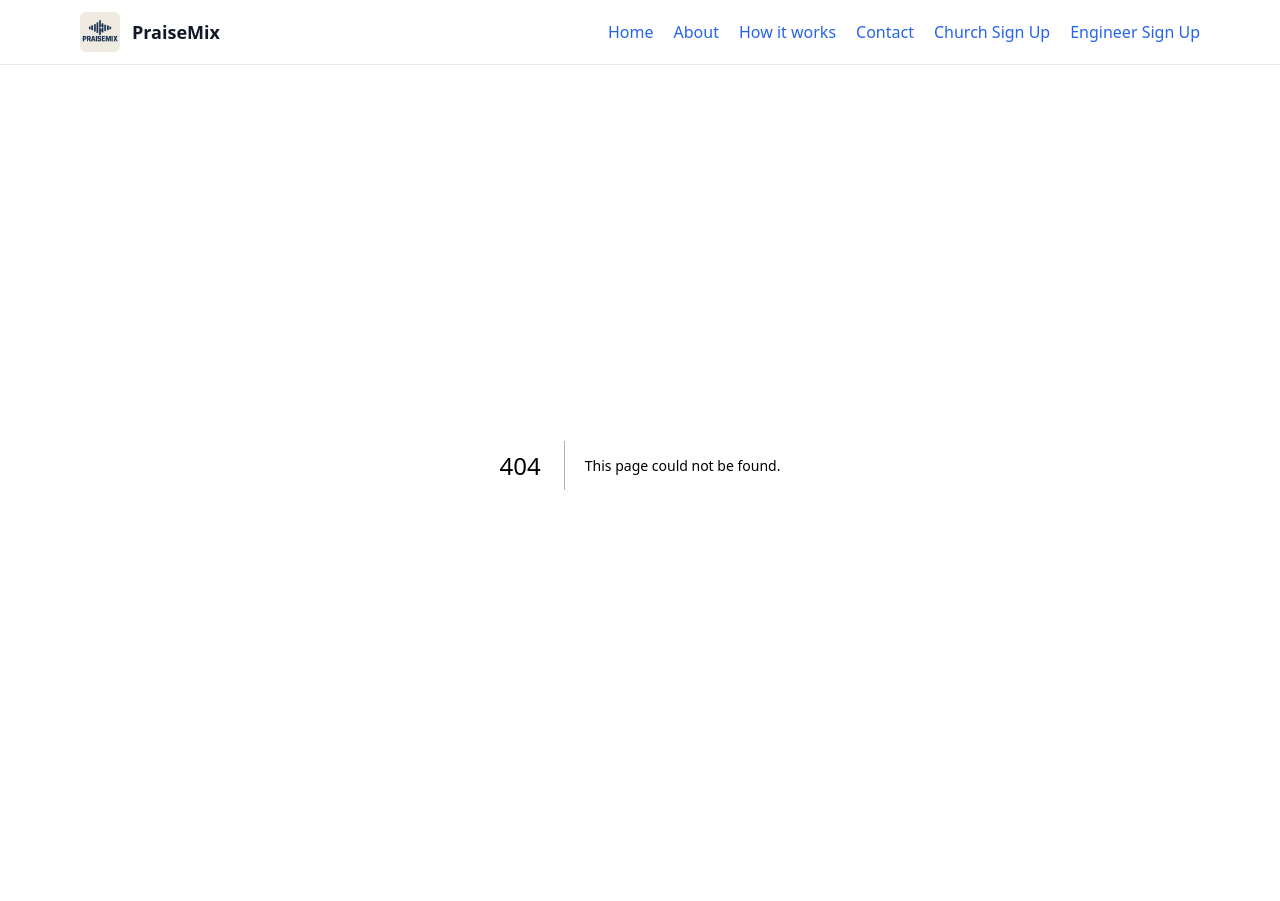
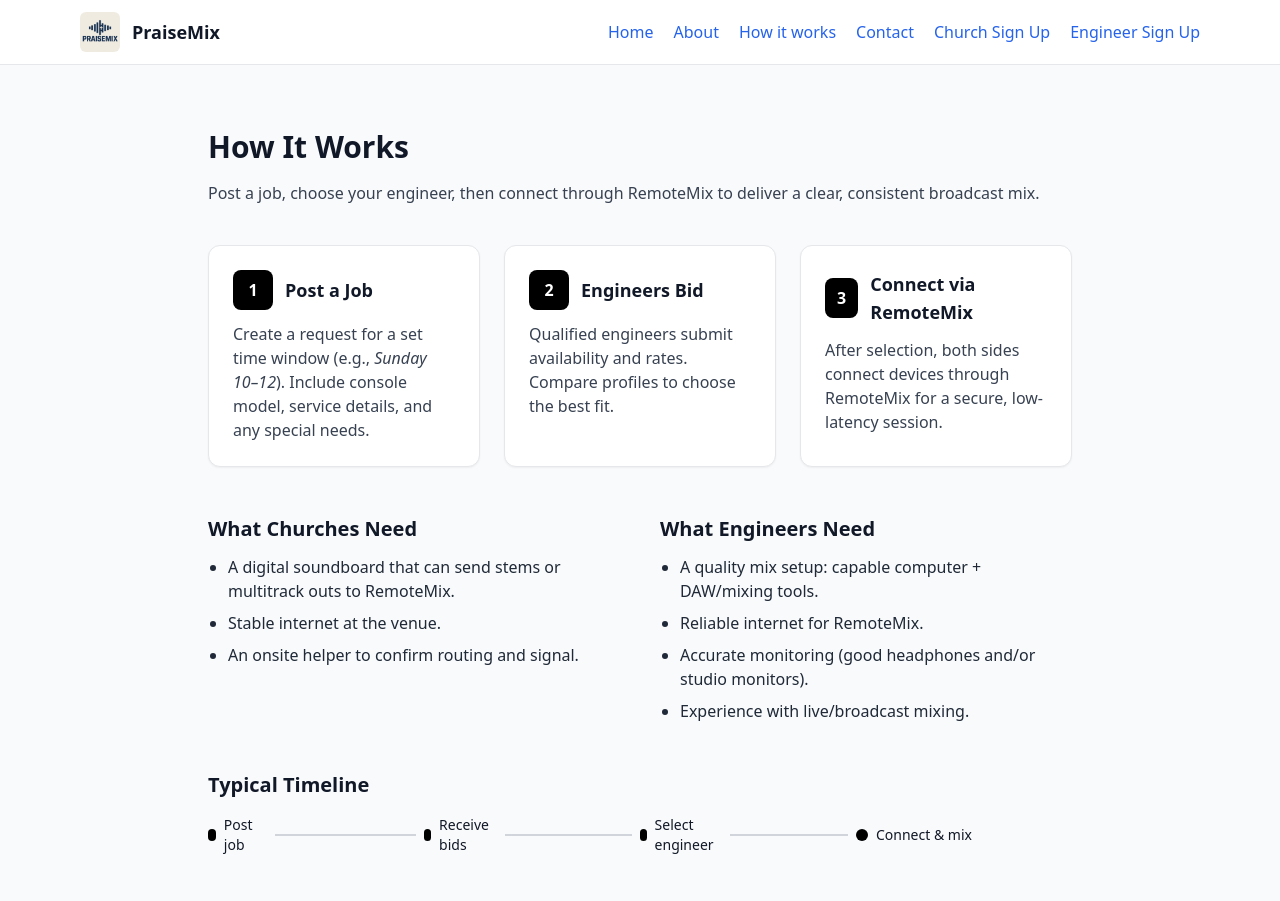
Before and after one commit to kworrix/churchmix-web-2.0, a Next.js app: page /how-it-works in a window 1280 px wide. Before the commit this address had no page. Shown: the top 901 px of the page. Built offline with nearby package versions, Linux system fonts and the light colour scheme.

Commit message:
Rename how-it-works to how-it-works.js

```diff
--- /dev/null
+++ b/pages/how-it-works.js
@@ -0,0 +1,103 @@
+export default function HowItWorks() {
+  return (
+    <main className="mx-auto max-w-4xl px-4 py-16">
+      <h1 className="text-3xl font-bold">How It Works</h1>
+      <p className="mt-4 text-gray-700">
+        Post a job, choose your engineer, then connect through RemoteMix to deliver a clear, consistent broadcast mix.
+      </p>
+
+      {/* Visual step diagram */}
+      <section className="mt-10 grid gap-6 md:grid-cols-3">
+        <div className="rounded-xl border bg-white p-6 shadow-sm">
+          <div className="flex items-center gap-3">
+            <div className="h-10 w-10 rounded-lg bg-black text-white flex items-center justify-center font-semibold">1</div>
+            <h3 className="text-lg font-semibold">Post a Job</h3>
+          </div>
+          <p className="mt-3 text-gray-700">
+            Create a request for a set time window (e.g., <em>Sunday 10–12</em>). Include console model, service details, and any special needs.
+          </p>
+        </div>
+
+        <div className="rounded-xl border bg-white p-6 shadow-sm">
+          <div className="flex items-center gap-3">
+            <div className="h-10 w-10 rounded-lg bg-black text-white flex items-center justify-center font-semibold">2</div>
+            <h3 className="text-lg font-semibold">Engineers Bid</h3>
+          </div>
+          <p className="mt-3 text-gray-700">
+            Qualified engineers submit availability and rates. Compare profiles to choose the best fit.
+          </p>
+        </div>
+
+        <div className="rounded-xl border bg-white p-6 shadow-sm">
+          <div className="flex items-center gap-3">
+            <div className="h-10 w-10 rounded-lg bg-black text-white flex items-center justify-center font-semibold">3</div>
+            <h3 className="text-lg font-semibold">Connect via RemoteMix</h3>
+          </div>
+          <p className="mt-3 text-gray-700">
+            After selection, both sides connect devices through <span className="font-medium">RemoteMix</span> for a secure, low-latency session.
+          </p>
+        </div>
+      </section>
+
+      {/* Requirements */}
+      <section className="mt-12 grid gap-10 md:grid-cols-2">
+        <div>
+          <h2 className="text-xl font-semibold">What Churches Need</h2>
+          <ul className="mt-3 list-disc pl-5 space-y-2 text-gray-800">
+            <li>A <span className="font-medium">digital soundboard</span> that can send stems or multitrack outs to RemoteMix.</li>
+            <li>Stable <span className="font-medium">internet</span> at the venue.</li>
+            <li>An onsite helper to confirm routing and signal.</li>
+          </ul>
+        </div>
+
+        <div>
+          <h2 className="text-xl font-semibold">What Engineers Need</h2>
+          <ul className="mt-3 list-disc pl-5 space-y-2 text-gray-800">
+            <li>A quality <span className="font-medium">mix setup</span>: capable computer + DAW/mixing tools.</li>
+            <li>Reliable <span className="font-medium">internet</span> for RemoteMix.</li>
+            <li>Accurate monitoring (good headphones and/or studio monitors).</li>
+            <li>Experience with live/broadcast mixing.</li>
+          </ul>
+        </div>
+      </section>
+
+      {/* Timeline strip */}
+      <section className="mt-12">
+        <h2 className="text-xl font-semibold">Typical Timeline</h2>
+        <div className="mt-4 overflow-x-auto">
+          <ol className="min-w-[640px] grid grid-cols-4 items-center text-sm">
+            <li className="relative flex items-center gap-2">
+              <span className="h-3 w-3 rounded-full bg-black inline-block" />
+              Post job
+              <span className="mx-2 h-[2px] bg-gray-300 w-full inline-block" />
+            </li>
+            <li className="relative flex items-center gap-2">
+              <span className="h-3 w-3 rounded-full bg-black inline-block" />
+              Receive bids
+              <span className="mx-2 h-[2px] bg-gray-300 w-full inline-block" />
+            </li>
+            <li className="relative flex items-center gap-2">
+              <span className="h-3 w-3 rounded-full bg-black inline-block" />
+              Select engineer
+              <span className="mx-2 h-[2px] bg-gray-300 w-full inline-block" />
+            </li>
+            <li className="relative flex items-center gap-2">
+              <span className="h-3 w-3 rounded-full bg-black inline-block" />
+              Connect & mix
+            </li>
+          </ol>
+        </div>
+      </section>
+
+      {/* CTAs */}
+      <section className="mt-12 flex flex-wrap gap-3">
+        <a href="/signup/church" className="inline-flex items-center rounded-lg bg-black px-5 py-3 text-white no-underline">
+          Church Sign Up
+        </a>
+        <a href="/signup/engineer" className="inline-flex items-center rounded-lg border px-5 py-3 bg-white text-gray-900 no-underline">
+          Engineer Sign Up
+        </a>
+      </section>
+    </main>
+  );
+}
```
